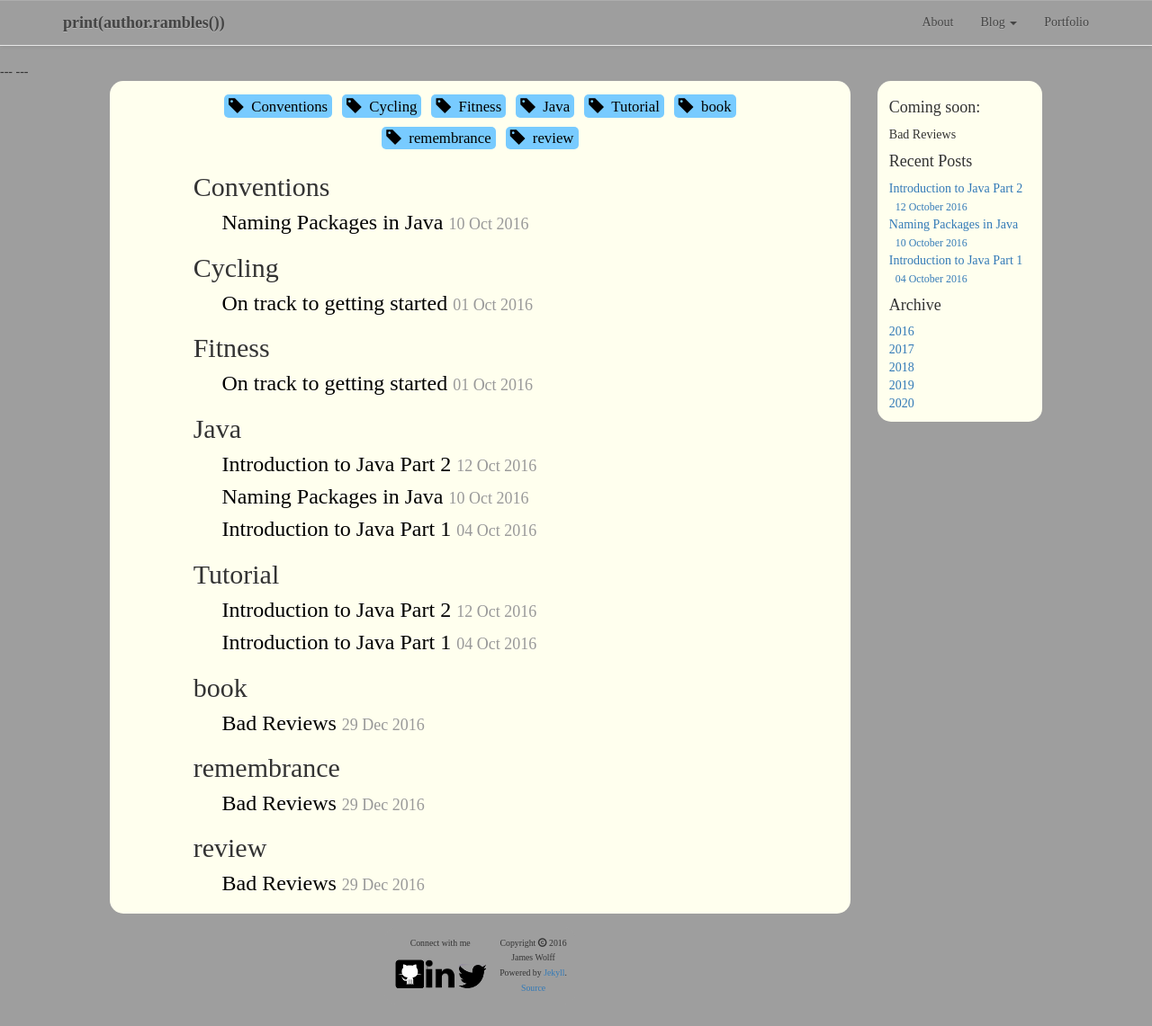
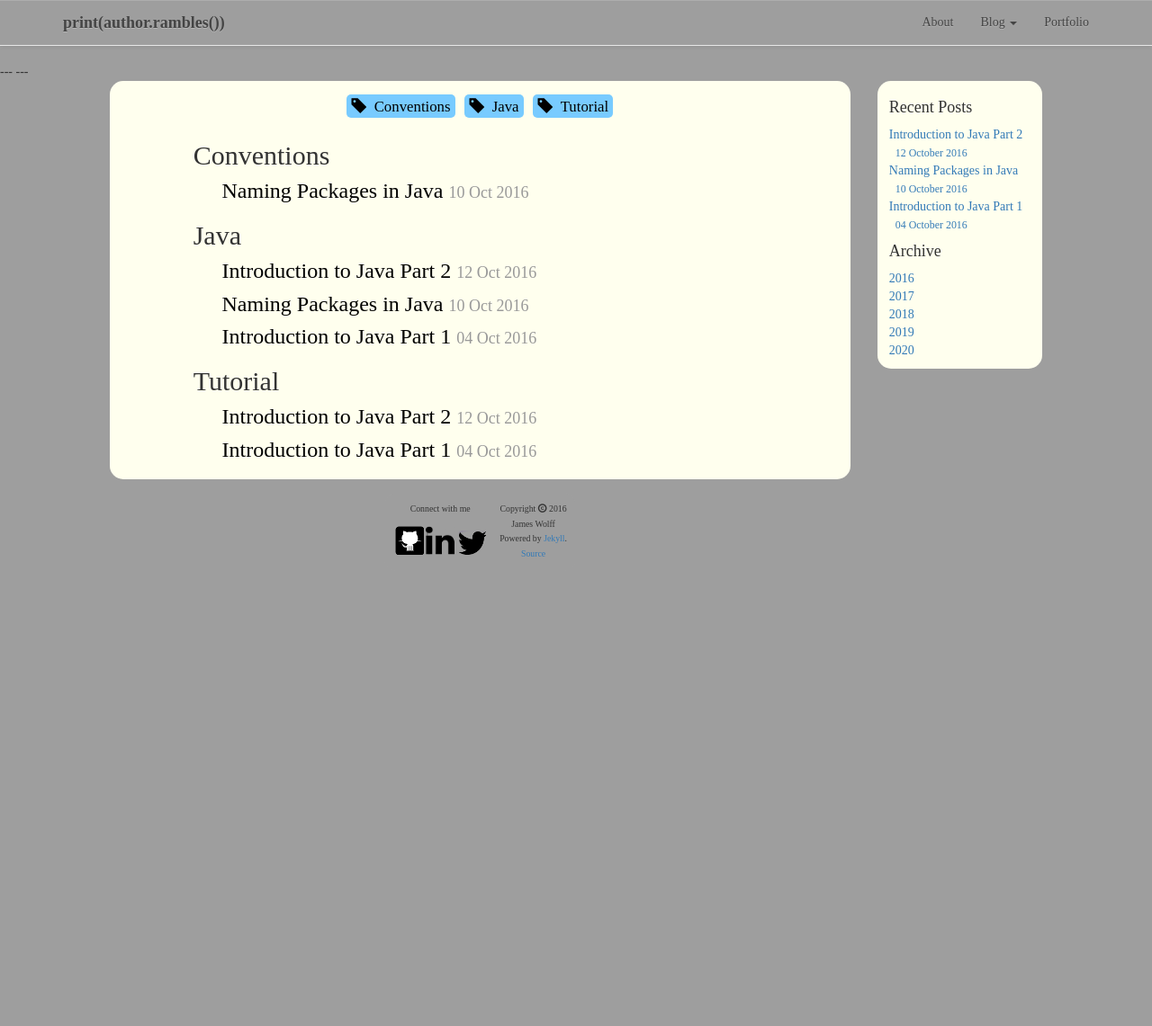
Before and after one commit to jwolff52/wolffblog, a Jekyll site: the page built from tags/index.html, in a window 1280 px wide and 1157 px high. Shown: the top 1141 px of the window at 90% size. Built offline with Jekyll 4.4.1, drawn with Linux system fonts in a browser that asks for light colours; some of the changed lines change nothing that is shown.

Commit message:
Removed some posts and fixed permalinks

```diff
--- a/_config.yml
+++ b/_config.yml
@@ -6,7 +6,7 @@
 gems: ["jekyll-paginate", "gemoji"]
 
 include:        [".htaccess"]
-exclude:        ["build.sh", "README.md", "categories/index.html"]
+exclude:        ["build.sh", "README.md", "categories/index.html", "LICENSE"]
 keep_files:     [".git"]
 encoding:       "utf-8"
 markdown_ext:   "markdown,md"
@@ -24,7 +24,7 @@
 markdown:       kramdown
 highlighter:    rouge
 
-permalink:      /:year/:month/:day/:title
+permalink:      /:year/:month/:day/:title.html
 timezone:       America/Chicago
 
 emoji_dir: /media/emoji
--- a/_posts/2016-10-01-on-track-to-getting-started.md
+++ /dev/null
@@ -1,32 +0,0 @@
----
-layout: post
-title: On track to getting started
-subtitle: The biggest loser
-contentImage: ['https://jameswolff.me/media/posts/3.jpg', '']
-published: true
-category: Health
-tags: ['Fitness', 'Cycling']
-commentIssueId: 3
----
-Look at that wonderful human specimen, oh sorry I seem to have...nope that's the right picture? Oh...
-
-That's right I am not exactly in the best shape, and that is just what is on the surface. I am at risk of High Blood Pressure (HBP) and my family has a frequent history of diabetes and heart problems. After having my appendix removed last year and then just last week going to the hospital because of pain that was possibly a heart attack I have decided it is time to change<!--more-->.
-
-Once a week, hopefully every Saturday, I will be creating a post with a table like the one below<a class="anchor" name="cont-1" href="#fn-1"><sup class="">[1]</sup></a>
-
-{:.table .table-striped .table-bordered .table-condensed}
-|Fitness Stats    | 09/25 - 10/01 |
-|-----------------|---------------|
-| Caloric Intake  |   Unsure      |
-| Distance Ridden |   27 miles    |
-| Weight Start    |   260.2 lbs   |
-| Weight End      |   261.3 lbs   |
-
-So with this being the first week and not realizing till today I was gonna post about this I don't really have a lot of tracked info. I have been eating quite a bit better than normal this week, but I have no easy way to go back and track anything. I did go for a very small ride last night and a *bit* more substantial one this morning, though I plan to start doing 3-4 rides a week, eventually doing 30+ miles per ride.
-
-Basically the reason I'm doing this is to force myself to stay on top of it. It's just one way for me  to stay on top of this problem before it, quite literally, kills me.
-
-<h4>Footnotes</h4>
-<ol class="footnotes">
-  <li><a class="anchor" name="fn-1"></a>This post will only have this one week, but from now on I will keep four weeks consistent in a post and a monthly average at the bottom of each post. <a href="#cont-1">↵</a></li>
-</ol>
--- a/_posts/2016-12-29-bad-reviews-tbp.md
+++ /dev/null
@@ -1,15 +0,0 @@
----
-layout: post
-title: 'Bad Reviews'
-subtitle: 'Three Body Problem by Cixin Liu'
-contentImage: ['https://images-na.ssl-images-amazon.com/images/I/51ZEDZNEs1L.jpg', 'http://a.co/6yUGPoF']
-jellybeans: 0
-published: true
-category: 'Book Reviews'
-tags: ['draft','book','review', 'remembrance']
-commentIssueId: 8
----
-
-So just to point out this is not a review saying the book is bad (I give it 4 out of 5 jelly beans [also jelly beans]) I just do not think I give good book reviews, hence the name<!-- more -->.
-
-Three Body Problem is the first in a trilogy by award-winning Chinese author Cixin Liu. It is set when China was moving to it's current Communist State and follows, amongst others, Ye Wenjie
```
